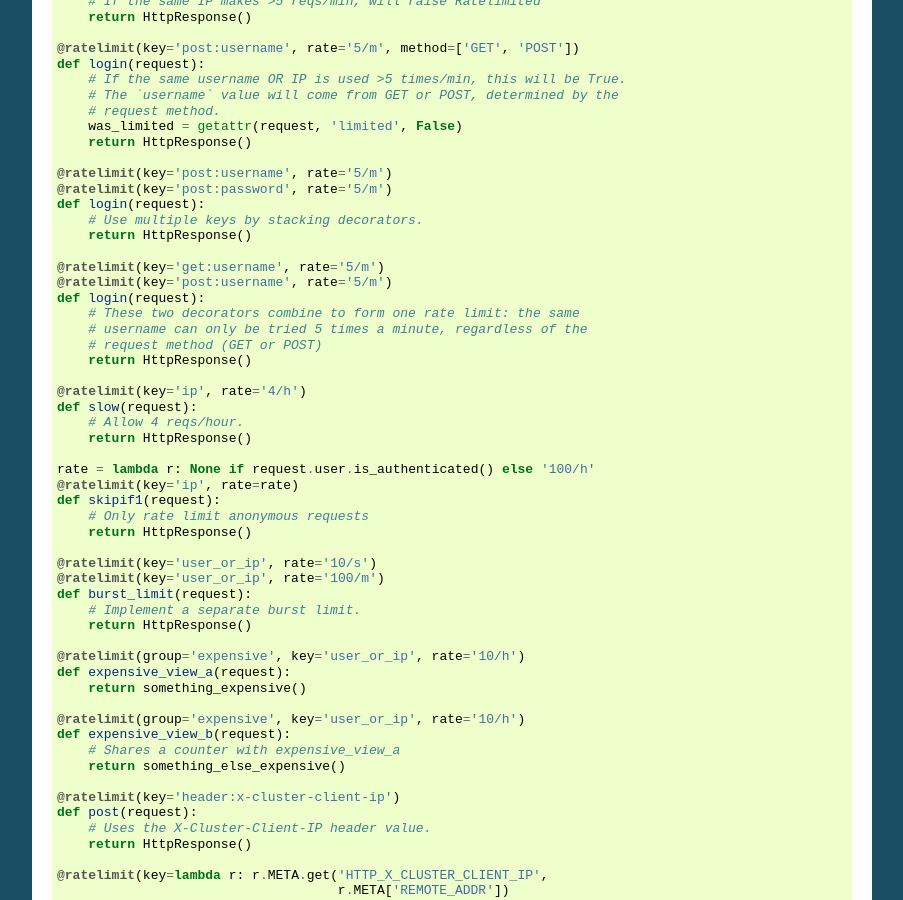
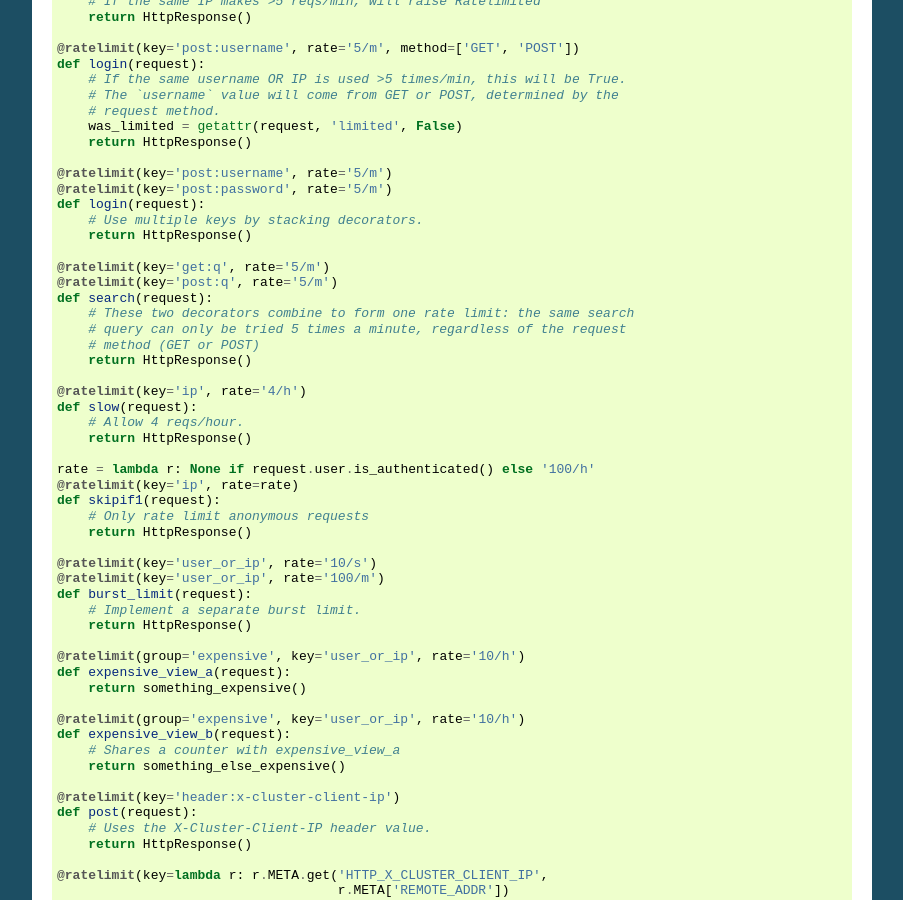
Before and after one commit to jsocol/django-ratelimit, a Sphinx documentation site: the page built from docs/usage.rst, in a window 1280 px wide and 900 px high, scrolled down 1118 px. Shown: the whole window, without its empty margins (198-1101 px from the left). Built offline with Sphinx 7.4.7, drawn with Linux system fonts in a browser that asks for light colours.

Commit message:
More realistic scenario for example

```diff
--- a/docs/usage.rst
+++ b/docs/usage.rst
@@ -99,12 +99,12 @@
         # Use multiple keys by stacking decorators.
         return HttpResponse()
 
-    @ratelimit(key='get:username', rate='5/m')
-    @ratelimit(key='post:username', rate='5/m')
-    def login(request):
-        # These two decorators combine to form one rate limit: the same
-        # username can only be tried 5 times a minute, regardless of the
-        # request method (GET or POST)
+    @ratelimit(key='get:q', rate='5/m')
+    @ratelimit(key='post:q', rate='5/m')
+    def search(request):
+        # These two decorators combine to form one rate limit: the same search
+        # query can only be tried 5 times a minute, regardless of the request
+        # method (GET or POST)
         return HttpResponse()
 
     @ratelimit(key='ip', rate='4/h')
```
